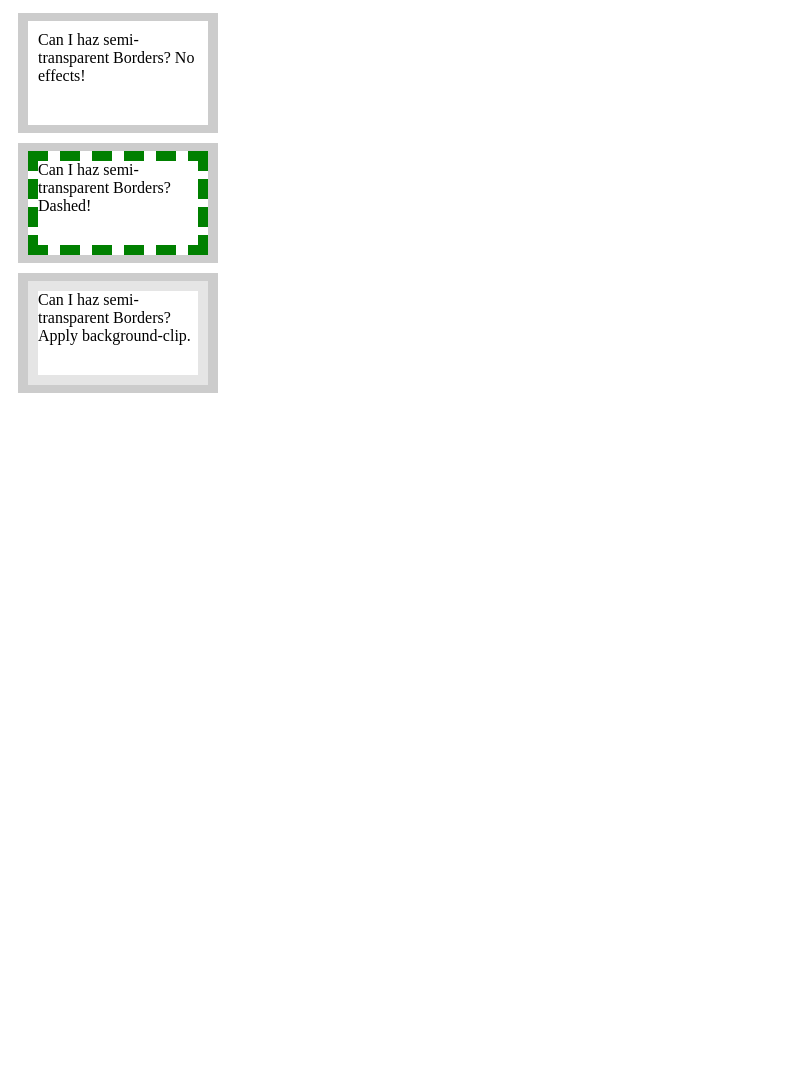
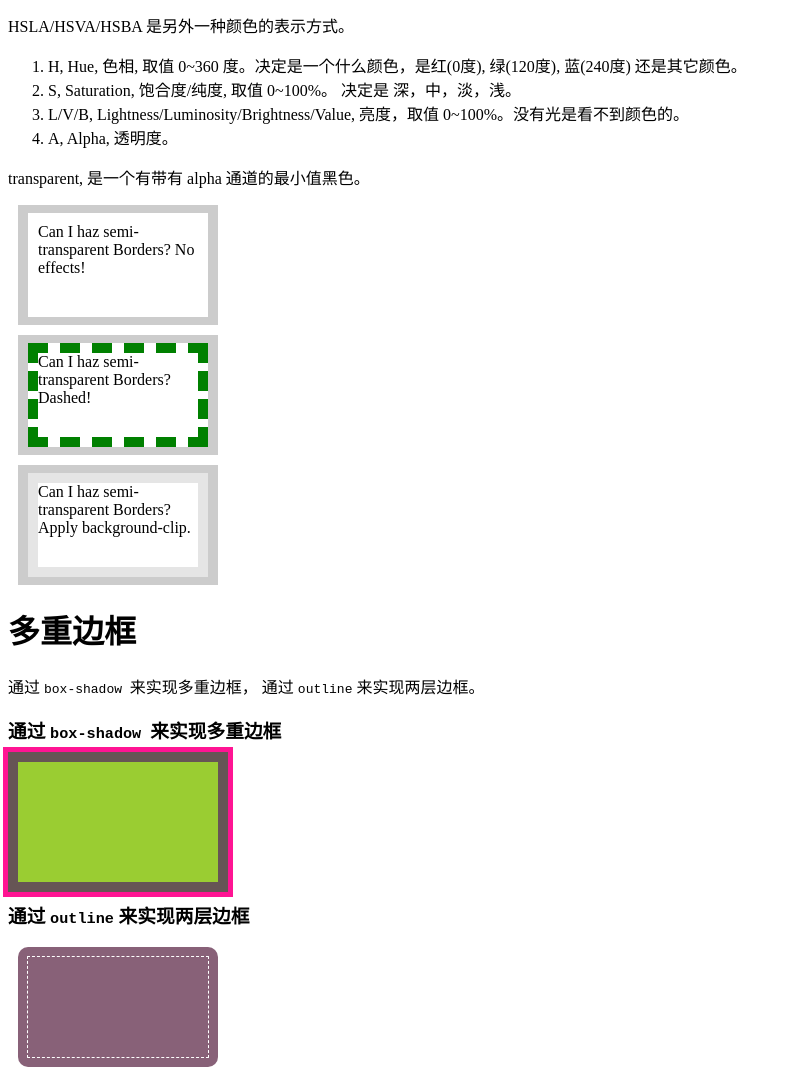
Before and after one commit to AaronFlower/css, a plain HTML site: page css secrets/02 background and corder/01-background-border.html in a window 1280 px wide. Shown: the part 131-1208 px from the top of the page, without its empty margins (0-797 px from the left). Before the commit the page ends 800 px from the top, so only its background shows below. Drawn offline with Linux system fonts and the light colour scheme.

Commit message:
Add hsb,hsl explanation

```diff
--- a/css secrets/02 background and corder/01-background-border.html
+++ b/css secrets/02 background and corder/01-background-border.html
@@ -4,8 +4,16 @@
 	<meta charset="UTF-8">
 	<title>Backgroun and Border</title>
 	<style>
+	  /**
+	   * 00 container
+	   */
+	  .container {
+	  	width: 200px;
+	  	height: 120px;
+	  	margin: 10px;
+	  }
 		/**
-		 * transparent container
+		 * 01 transparent container
 		 */
 		.transparent-container {
 			position: relative;
@@ -36,6 +44,23 @@
 			background-clip: padding-box;
 		}
 
+		/**
+		 * 02 multi-border-container
+		 */
+		.multi-border-container {
+			width: 200px;
+			height: 120px;
+			margin: 10px;
+			background: yellowgreen;
+			box-shadow: 0 0 0 10px #655,
+									0 0 0 15px deeppink;
+		}
+		.double-border-container {
+			background: hsla(325, 22%, 40%, .9);
+			border-radius: 10px;
+			outline: 1px dashed white;
+			outline-offset: -10px;
+		}
 
 	</style>
 </head>
@@ -45,6 +70,16 @@
 		<li>知识点： RGBA/HSLA 颜色</li>
 		<li>CSS 背景与边框</li>
 	</ol>
+	<p>
+		HSLA/HSVA/HSBA 是另外一种颜色的表示方式。
+		<ol>
+			<li>H, Hue, 色相, 取值 0~360 度。决定是一个什么颜色，是红(0度), 绿(120度), 蓝(240度) 还是其它颜色。 </li>
+			<li>S, Saturation, 饱合度/纯度, 取值 0~100%。 决定是 深，中，淡，浅。 </li>
+			<li>L/V/B, Lightness/Luminosity/Brightness/Value, 亮度，取值 0~100%。没有光是看不到颜色的。</li>
+			<li>A, Alpha, 透明度。</li>
+		</ol>
+		transparent, 是一个有带有 alpha 通道的最小值黑色。
+	</p>
 	<div class="transparent-container">
 		<div class="inner">
 			Can I haz semi-transparent Borders?
@@ -63,5 +98,16 @@
 			Apply background-clip.
 		</div>
 	</div>
+
+ <h1>多重边框</h1>
+ <p>
+ 	通过 <code>box-shadow </code>来实现多重边框， 通过 <code>outline</code> 来实现两层边框。
+ </p>
+ <h3>通过 <code>box-shadow </code>来实现多重边框</h3>
+ <div class="container multi-border-container">
+ </div>
+ <h3>通过 <code>outline</code> 来实现两层边框</h3>
+ <div class="container double-border-container">
+ </div>
 </body>
 </html>
```
